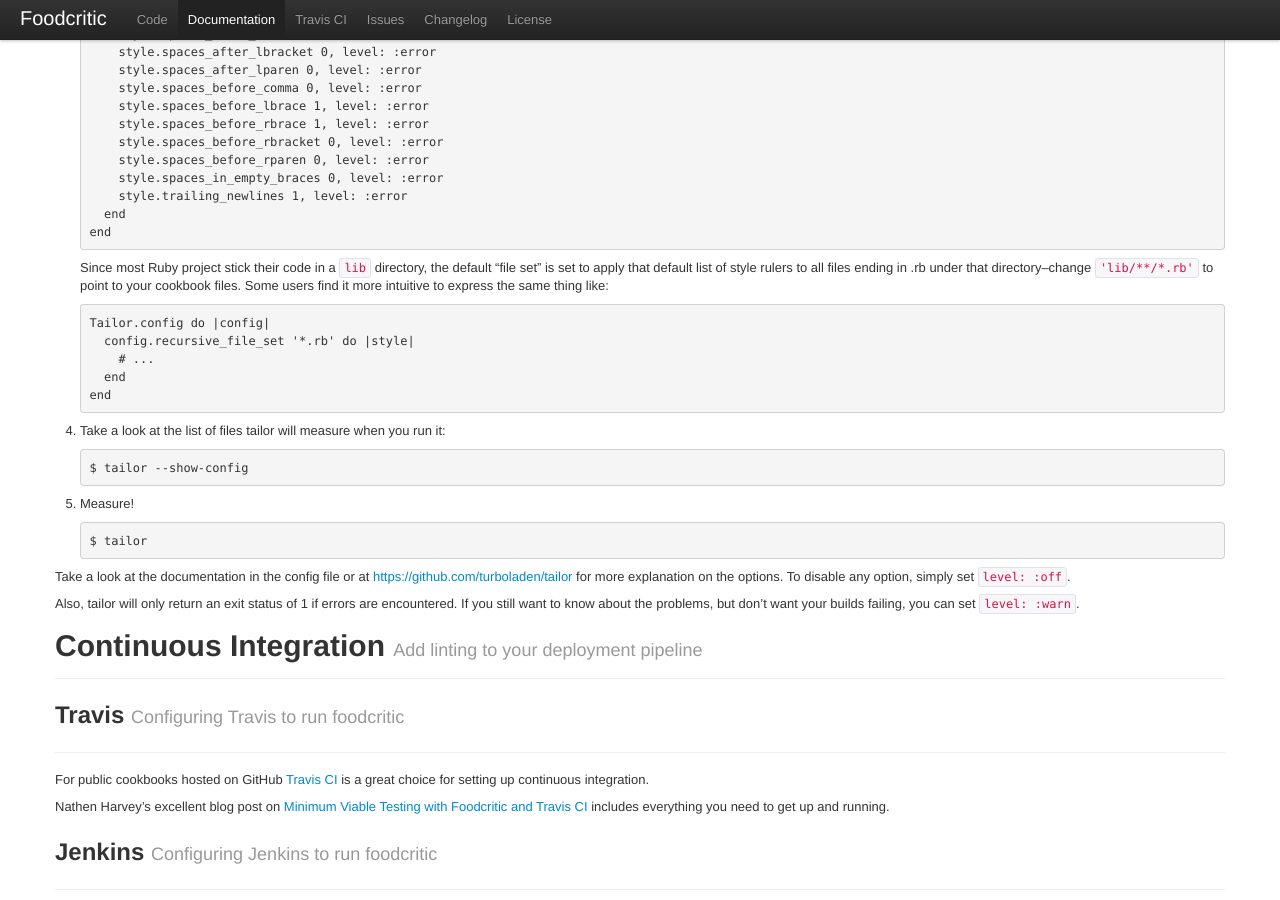
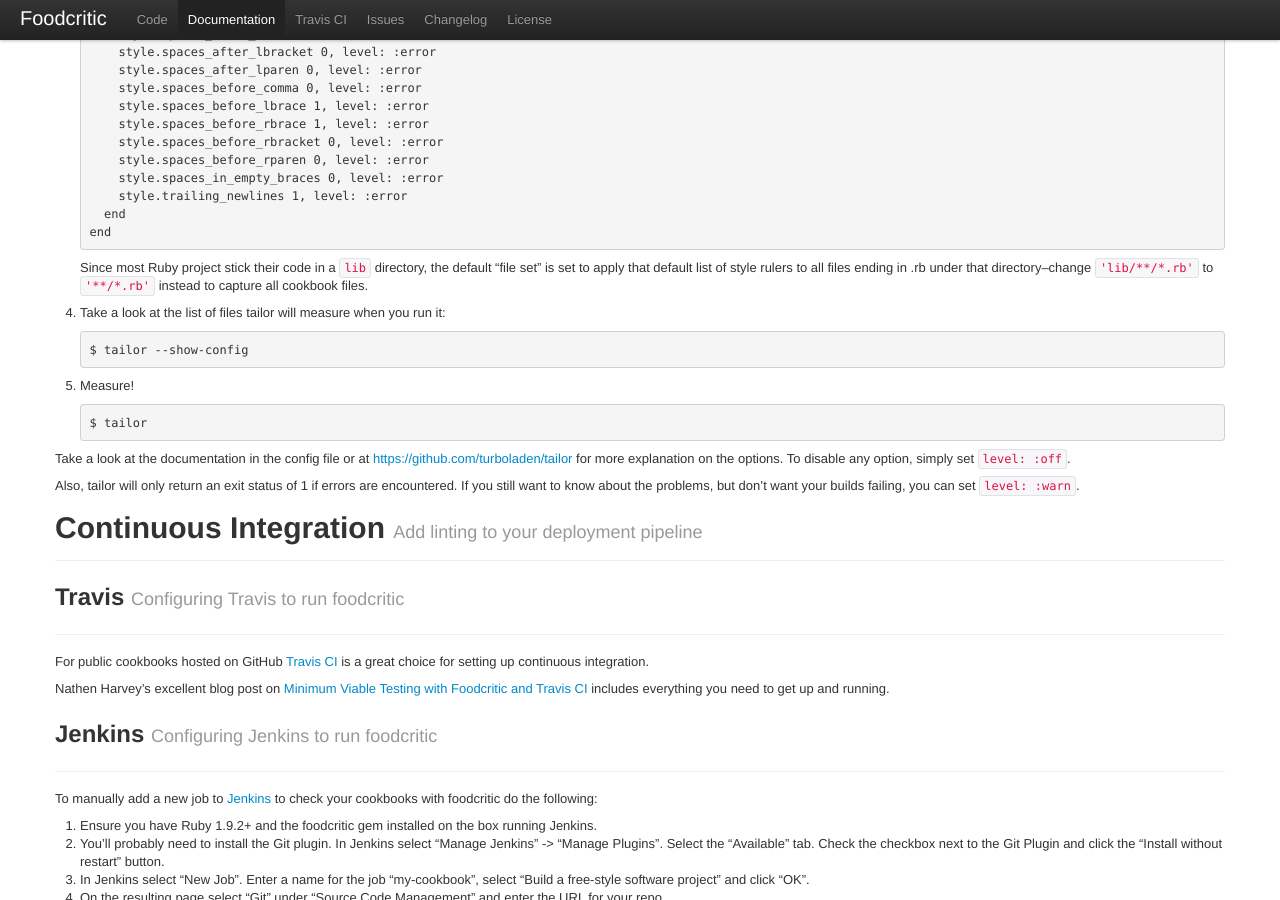
Before and after one commit to Foodcritic/foodcritic, a Jekyll site: the page built from index.html, in a window 1280 px wide and 900 px high, scrolled down 18282 px. Built offline with Jekyll 4.4.1, drawn with Linux system fonts in a browser that asks for light colours.

Commit message:
Update gh-pages style.md with better tailor configuration instructions
Because of a bug in tailor turboladen/tailor#135 recursive_file_set
ignores style definitions. Use file_set with a capture-all path
instead

```diff
--- a/_includes/style.md
+++ b/_includes/style.md
@@ -47,15 +47,8 @@
 
    Since most Ruby project stick their code in a `lib` directory, the default
    "file set" is set to apply that default list of style rulers to all files
-   ending in .rb under that directory--change `'lib/**/*.rb'` to point to your
-   cookbook files.  Some users find it more intuitive to express the same thing
-   like:
-
-       Tailor.config do |config|
-         config.recursive_file_set '*.rb' do |style|
-           # ...
-         end
-       end
+   ending in .rb under that directory--change `'lib/**/*.rb'` to `'**/*.rb'`
+   instead to capture all cookbook files.
 
 1. Take a look at the list of files tailor will measure when you run it:
 
```
